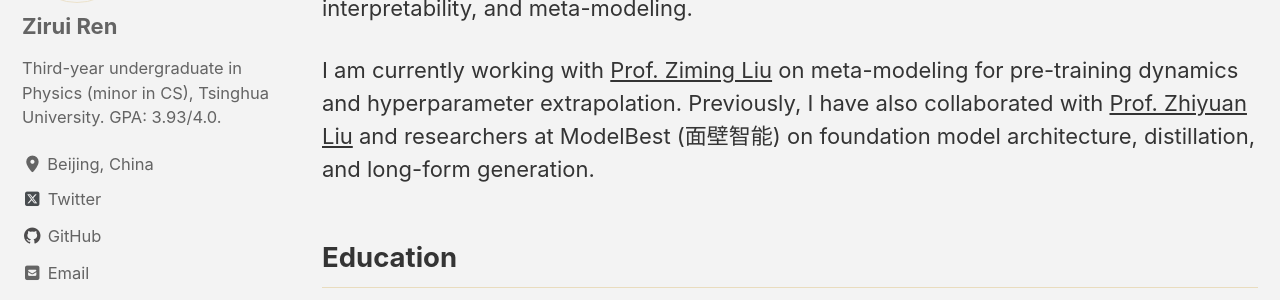
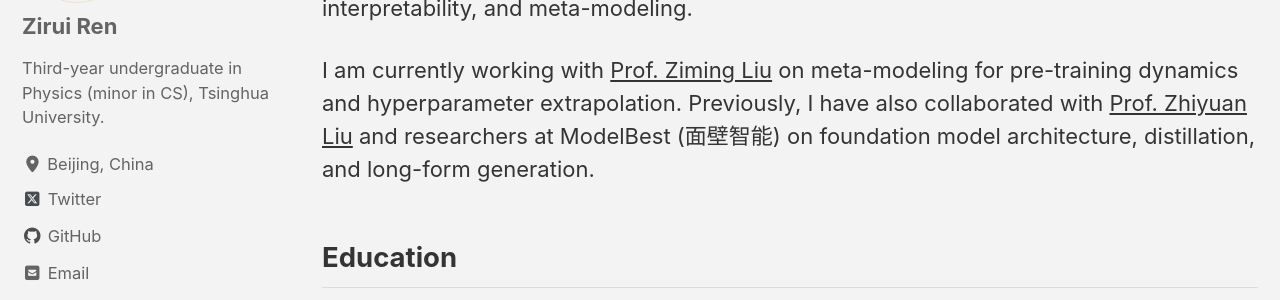
Before and after one commit to renrua52/renrua52.github.io, a Jekyll site: the page built from index.md, in a window 1280 px wide. Shown: the part 218-518 px from the top of the page. Built offline with Jekyll 4.4.1, drawn with Linux system fonts in a browser that asks for light colours; cached includes are drawn as plain includes.

Commit message:
update bio

```diff
--- a/_config.yml
+++ b/_config.yml
@@ -116,7 +116,7 @@ analytics:
 author:
   name             : "Zirui Ren"
   avatar           : "/assets/images/avatar.jpg" # path of avatar image, e.g. "/assets/images/bio-photo.jpg"
-  bio              : "Third-year undergraduate in Physics (minor in CS), Tsinghua University. GPA: 3.93/4.0."
+  bio              : "Third-year undergraduate in Physics (minor in CS), Tsinghua University."
   location         : "Beijing, China"
   email            : "rzr23@mails.tsinghua.edu.cn"
   # fediverse      : "@you@instance.social"  # used for fediverse:creator meta tag
```
